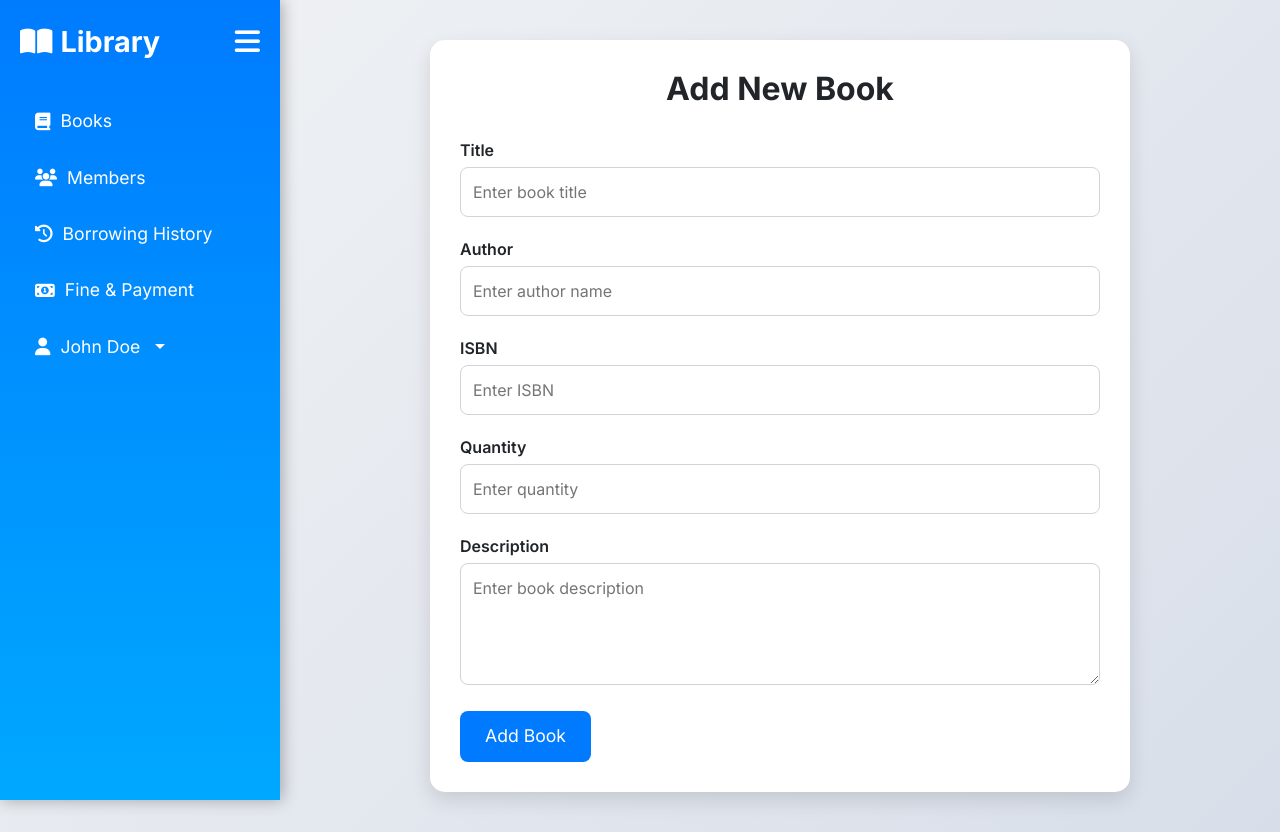
After one commit to KhaiNguyenHoang/PRJ-Project, a Java web app: page /HomeHTML/HomeStaffHTML/AddBook.jsp in a window 1280 px wide. The commit adds this page. Run offline with Tomcat 11, a stand-in JSP engine, Linux system fonts and the light colour scheme.

Commit message:
Adding StaffHTML jsp

```diff
--- /dev/null
+++ b/src/main/webapp/HomeHTML/HomeStaffHTML/AddBook.jsp
@@ -0,0 +1,401 @@
+<%@ page contentType="text/html;charset=UTF-8" language="java" %>
+<%@ page import="model.Account" %>
+<%@ page import="java.text.SimpleDateFormat" %>
+<!DOCTYPE html>
+<html lang="en">
+<head>
+    <meta charset="UTF-8">
+    <meta http-equiv="X-UA-Compatible" content="IE=edge">
+    <meta name="viewport" content="width=device-width, initial-scale=1.0">
+    <title>Add New Book</title>
+    <!-- Bootstrap 5.3 CSS -->
+    <link href="https://cdn.jsdelivr.net/npm/bootstrap@5.3.3/dist/css/bootstrap.min.css" rel="stylesheet"
+          integrity="sha384-QWTKZyjpPEjISv5WaRU9OFeRpok6YctnYmDr5pNlyT2bRjXh0JMhjY6hW+ALEwIH" crossorigin="anonymous">
+    <!-- Font Awesome 6 -->
+    <link href="https://cdnjs.cloudflare.com/ajax/libs/font-awesome/6.5.1/css/all.min.css" rel="stylesheet">
+    <!-- Google Fonts -->
+    <link href="https://fonts.googleapis.com/css2?family=Inter:wght@400;600;700&display=swap" rel="stylesheet">
+    <!-- Animate.css -->
+    <link href="https://cdnjs.cloudflare.com/ajax/libs/animate.css/4.1.1/animate.min.css" rel="stylesheet">
+    <style>
+        * {
+            margin: 0;
+            padding: 0;
+            box-sizing: border-box;
+        }
+
+        body {
+            font-family: 'Inter', sans-serif;
+            background: linear-gradient(135deg, #f1f3f5, #d8dee9);
+            min-height: 100vh;
+            color: #212529;
+            transition: all 0.5s ease;
+            overflow-x: hidden;
+        }
+
+        body.dark-mode {
+            background: linear-gradient(135deg, #2c3e50, #1a252f);
+            color: #e9ecef;
+        }
+
+        body.custom-theme {
+            background: linear-gradient(135deg, #ffecd2, #fcb69f);
+            color: #4a2c2a;
+        }
+
+        .sidebar {
+            position: fixed;
+            top: 0;
+            left: 0;
+            width: 280px;
+            height: 100%;
+            background: linear-gradient(180deg, #007bff, #00a8ff);
+            color: #fff;
+            padding: 20px;
+            box-shadow: 2px 0 15px rgba(0, 0, 0, 0.3);
+            transition: width 0.3s ease;
+            z-index: 1000;
+        }
+
+        .sidebar.dark-mode {
+            background: linear-gradient(180deg, #2d3436, #636e72);
+        }
+
+        .sidebar.custom-theme {
+            background: linear-gradient(180deg, #ff7e5f, #feb47b);
+        }
+
+        .sidebar.collapsed {
+            width: 80px;
+        }
+
+        .sidebar .sidebar-brand {
+            font-size: 1.8rem;
+            font-weight: 700;
+            color: #fff;
+            display: flex;
+            align-items: center;
+            justify-content: space-between;
+            margin-bottom: 30px;
+        }
+
+        .sidebar .nav-link {
+            color: #fff;
+            font-size: 1.1rem;
+            padding: 15px;
+            display: flex;
+            align-items: center;
+            gap: 10px;
+            border-radius: 8px;
+            transition: all 0.3s ease;
+        }
+
+        .sidebar .nav-link:hover {
+            background: rgba(255, 255, 255, 0.2);
+        }
+
+        .sidebar.collapsed .nav-link span, .sidebar.collapsed .sub-menu {
+            display: none;
+        }
+
+        .sidebar .sub-menu {
+            margin-left: 20px;
+            display: none;
+        }
+
+        .sidebar .nav-item.active .sub-menu {
+            display: block;
+        }
+
+        .sidebar .dropdown-menu {
+            background: #fff;
+            border: none;
+            border-radius: 8px;
+            box-shadow: 0 6px 15px rgba(0, 0, 0, 0.15);
+            min-width: 250px;
+            position: absolute;
+            left: 290px;
+            top: 0;
+        }
+
+        .dark-mode .dropdown-menu {
+            background: #343a40;
+            color: #e9ecef;
+        }
+
+        .custom-theme .dropdown-menu {
+            background: #fff3e0;
+            color: #4a2c2a;
+        }
+
+        .dropdown-item {
+            font-size: 1rem;
+            padding: 10px 20px;
+        }
+
+        .dropdown-item:hover {
+            background: #007bff;
+            color: #fff;
+        }
+
+        .profile-info {
+            padding: 15px 20px;
+            border-bottom: 1px solid #dee2e6;
+            font-size: 0.95rem;
+        }
+
+        .main-content {
+            margin-left: 280px;
+            padding: 40px;
+            transition: margin-left 0.3s ease;
+        }
+
+        .main-content.expanded {
+            margin-left: 80px;
+        }
+
+        .form-container {
+            background: #fff;
+            border-radius: 15px;
+            box-shadow: 0 8px 20px rgba(0, 0, 0, 0.12);
+            padding: 30px;
+            max-width: 700px;
+            margin: 0 auto;
+        }
+
+        .dark-mode .form-container {
+            background: #343a40;
+        }
+
+        .custom-theme .form-container {
+            background: #fff3e0;
+        }
+
+        .form-container h2 {
+            font-size: 2rem;
+            font-weight: 700;
+            margin-bottom: 30px;
+            text-align: center;
+        }
+
+        .form-group {
+            margin-bottom: 20px;
+        }
+
+        .form-group label {
+            font-weight: 600;
+            margin-bottom: 5px;
+            display: block;
+        }
+
+        .form-group input, .form-group textarea {
+            width: 100%;
+            padding: 12px;
+            border: 1px solid #ced4da;
+            border-radius: 8px;
+            font-size: 1rem;
+        }
+
+        .dark-mode .form-group input, .dark-mode .form-group textarea {
+            background: #495057;
+            border-color: #6c757d;
+            color: #e9ecef;
+        }
+
+        .custom-theme .form-group input, .custom-theme .form-group textarea {
+            background: #fef9e7;
+            border-color: #fcb69f;
+        }
+
+        .btn-submit {
+            background: #007bff;
+            color: #fff;
+            padding: 12px 25px;
+            border: none;
+            border-radius: 8px;
+            font-size: 1.1rem;
+            font-weight: 500;
+            cursor: pointer;
+            transition: all 0.3s ease;
+        }
+
+        .btn-submit:hover {
+            transform: scale(1.03);
+            filter: brightness(1.15);
+        }
+
+        @media (max-width: 768px) {
+            .sidebar {
+                width: 80px;
+            }
+
+            .main-content {
+                margin-left: 80px;
+            }
+
+            .sidebar .nav-link span, .sidebar .sub-menu {
+                display: none;
+            }
+
+            .form-container {
+                padding: 20px;
+            }
+        }
+    </style>
+</head>
+<body>
+<%
+    Account account = (Account) session.getAttribute("account");
+    if (account == null) {
+        account = new Account(1, "John Doe", "john.doe@example.com", "johndoe", "hashedpassword", 1);
+    }
+    SimpleDateFormat sdf = new SimpleDateFormat("dd/MM/yyyy");
+%>
+
+<!-- Sidebar -->
+<div class="sidebar" id="sidebar">
+    <div class="sidebar-brand">
+        <span><i class="fas fa-book-open me-2"></i>Library</span>
+        <i class="fas fa-bars toggle-btn" id="toggleSidebar"></i>
+    </div>
+    <ul class="nav flex-column">
+        <li class="nav-item">
+            <a class="nav-link" href="StaffDashboard.jsp#book-management"><i class="fas fa-book"></i> <span>Books</span></a>
+            <div class="sub-menu">
+                <a class="nav-link" href="AddBook.jsp"><i class="fas fa-plus"></i> <span>Add Book</span></a>
+                <a class="nav-link" href="ManageBooks.jsp"><i class="fas fa-edit"></i> <span>Manage</span></a>
+                <a class="nav-link" href="DeleteBook.jsp"><i class="fas fa-trash-alt"></i> <span>Delete</span></a>
+            </div>
+        </li>
+        <li class="nav-item">
+            <a class="nav-link" href="StaffDashboard.jsp#member-management"><i class="fas fa-users"></i>
+                <span>Members</span></a>
+            <div class="sub-menu">
+                <a class="nav-link" href="BanMember.jsp"><i class="fas fa-ban"></i> <span>Ban</span></a>
+                <a class="nav-link" href="UnbanMember.jsp"><i class="fas fa-check-circle"></i> <span>Unban</span></a>
+                <a class="nav-link" href="UpdateMemberInfo.jsp"><i class="fas fa-user-edit"></i> <span>Update</span></a>
+            </div>
+        </li>
+        <li class="nav-item">
+            <a class="nav-link" href="StaffDashboard.jsp#borrowing-history"><i class="fas fa-history"></i> <span>Borrowing History</span></a>
+            <div class="sub-menu">
+                <a class="nav-link" href="BorrowingHistory.jsp"><i class="fas fa-eye"></i> <span>View History</span></a>
+            </div>
+        </li>
+        <li class="nav-item">
+            <a class="nav-link" href="StaffDashboard.jsp#fine-payment"><i class="fas fa-money-bill-alt"></i> <span>Fine & Payment</span></a>
+            <div class="sub-menu">
+                <a class="nav-link" href="ManageFines.jsp"><i class="fas fa-money-check-alt"></i>
+                    <span>Manage Fines</span></a>
+                <a class="nav-link" href="ViewPayments.jsp"><i class="fas fa-credit-card"></i>
+                    <span>View Payments</span></a>
+            </div>
+        </li>
+        <li class="nav-item dropdown">
+            <a class="nav-link dropdown-toggle" href="#" id="profileDropdown" role="button" data-bs-toggle="dropdown"
+               aria-expanded="false">
+                <i class="fas fa-user"></i> <span><%= account.getFullName() %></span>
+            </a>
+            <ul class="dropdown-menu" aria-labelledby="profileDropdown">
+                <li class="profile-info">
+                    <p><strong>Username:</strong> <%= account.getUsername() %>
+                    </p>
+                    <p><strong>Email:</strong> <%= account.getEmails() %>
+                    </p>
+                    <p><strong>Role ID:</strong> <%= account.getRoleId() %>
+                    </p>
+                    <p>
+                        <strong>Created:</strong> <%= account.getCreatedAt() != null ? sdf.format(account.getCreatedAt()) : "N/A" %>
+                    </p>
+                </li>
+                <li><a class="dropdown-item" href="#">Settings</a></li>
+                <li><a class="dropdown-item" href="#" id="toggleLightMode">Light Mode</a></li>
+                <li><a class="dropdown-item" href="#" id="toggleDarkMode">Dark Mode</a></li>
+                <li><a class="dropdown-item" href="#" id="toggleCustomTheme">Custom Theme</a></li>
+                <li><a class="dropdown-item" href="#">Logout</a></li>
+            </ul>
+        </li>
+    </ul>
+</div>
+
+<!-- Main Content -->
+<div class="main-content" id="mainContent">
+    <div class="container-fluid">
+        <div class="form-container">
+            <h2>Add New Book</h2>
+            <form action="AddBookServlet" method="POST">
+                <div class="form-group">
+                    <label for="title">Title</label>
+                    <input type="text" id="title" name="title" placeholder="Enter book title" required>
+                </div>
+                <div class="form-group">
+                    <label for="author">Author</label>
+                    <input type="text" id="author" name="author" placeholder="Enter author name" required>
+                </div>
+                <div class="form-group">
+                    <label for="isbn">ISBN</label>
+                    <input type="text" id="isbn" name="isbn" placeholder="Enter ISBN" required>
+                </div>
+                <div class="form-group">
+                    <label for="quantity">Quantity</label>
+                    <input type="number" id="quantity" name="quantity" placeholder="Enter quantity" min="1" required>
+                </div>
+                <div class="form-group">
+                    <label for="description">Description</label>
+                    <textarea id="description" name="description" rows="4"
+                              placeholder="Enter book description"></textarea>
+                </div>
+                <button type="submit" class="btn-submit">Add Book</button>
+            </form>
+        </div>
+    </div>
+</div>
+
+<!-- Scripts -->
+<script src="https://cdn.jsdelivr.net/npm/bootstrap@5.3.3/dist/js/bootstrap.bundle.min.js"
+        integrity="sha384-YvpcrYf0tY3lHB60NNkmXc5s9fDVZLESaAA55NDzOxhy9GkcIdslK1eN7N6jIeHz"
+        crossorigin="anonymous"></script>
+<script>
+    // Sidebar Toggle
+    document.getElementById('toggleSidebar').addEventListener('click', () => {
+        const sidebar = document.getElementById('sidebar');
+        const mainContent = document.getElementById('mainContent');
+        sidebar.classList.toggle('collapsed');
+        mainContent.classList.toggle('expanded');
+    });
+
+    // Sub-menu Toggle
+    document.querySelectorAll('.nav-item > .nav-link:not(.dropdown-toggle)').forEach(item => {
+        item.addEventListener('click', () => {
+            const parent = item.parentElement;
+            parent.classList.toggle('active');
+        });
+    });
+
+    // Theme Switcher
+    const setTheme = (theme) => {
+        document.body.classList.remove('dark-mode', 'custom-theme');
+        document.querySelector('.sidebar').classList.remove('dark-mode', 'custom-theme');
+        document.querySelector('.form-container').classList.remove('dark-mode', 'custom-theme');
+        if (theme === 'dark') {
+            document.body.classList.add('dark-mode');
+            document.querySelector('.sidebar').classList.add('dark-mode');
+            document.querySelector('.form-container').classList.add('dark-mode');
+        } else if (theme === 'custom') {
+            document.body.classList.add('custom-theme');
+            document.querySelector('.sidebar').classList.add('custom-theme');
+            document.querySelector('.form-container').classList.add('custom-theme');
+        }
+        localStorage.setItem('theme', theme);
+    };
+
+    document.getElementById('toggleLightMode').addEventListener('click', () => setTheme('light'));
+    document.getElementById('toggleDarkMode').addEventListener('click', () => setTheme('dark'));
+    document.getElementById('toggleCustomTheme').addEventListener('click', () => setTheme('custom'));
+
+    if (localStorage.getItem('theme')) {
+        setTheme(localStorage.getItem('theme'));
+    }
+</script>
+</body>
+</html>
--- a/src/main/webapp/HomeHTML/HomeStaffHTML/index.jsp
+++ b/src/main/webapp/HomeHTML/HomeStaffHTML/index.jsp
@@ -557,7 +557,7 @@
                         <i class="fas fa-book"></i> Book Management
                     </div>
                     <div class="card-body">
-                        <a href="AddBook.jsp" class="btn btn-primary btn-custom"><i class="fas fa-plus"></i> Add New
+                        <a href="AddBook" class="btn btn-primary btn-custom"><i class="fas fa-plus"></i> Add New
                             Book</a>
                         <a href="ManageBooks.jsp" class="btn btn-success btn-custom"><i class="fas fa-edit"></i> Manage
                             Books</a>
```
Also changed, not shown: src/main/java/controll/AddBookServlet.java (added, +29 -0 lines).
